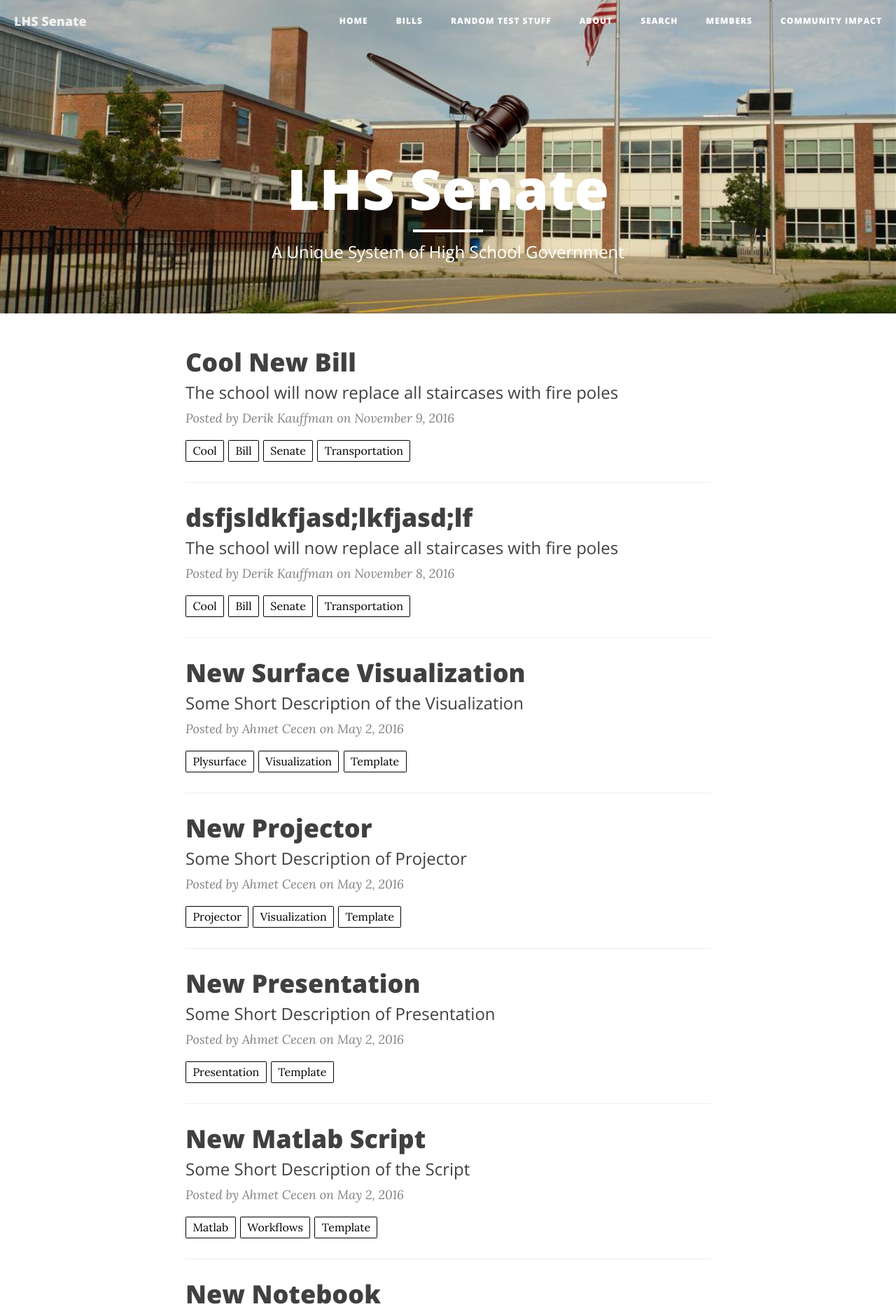
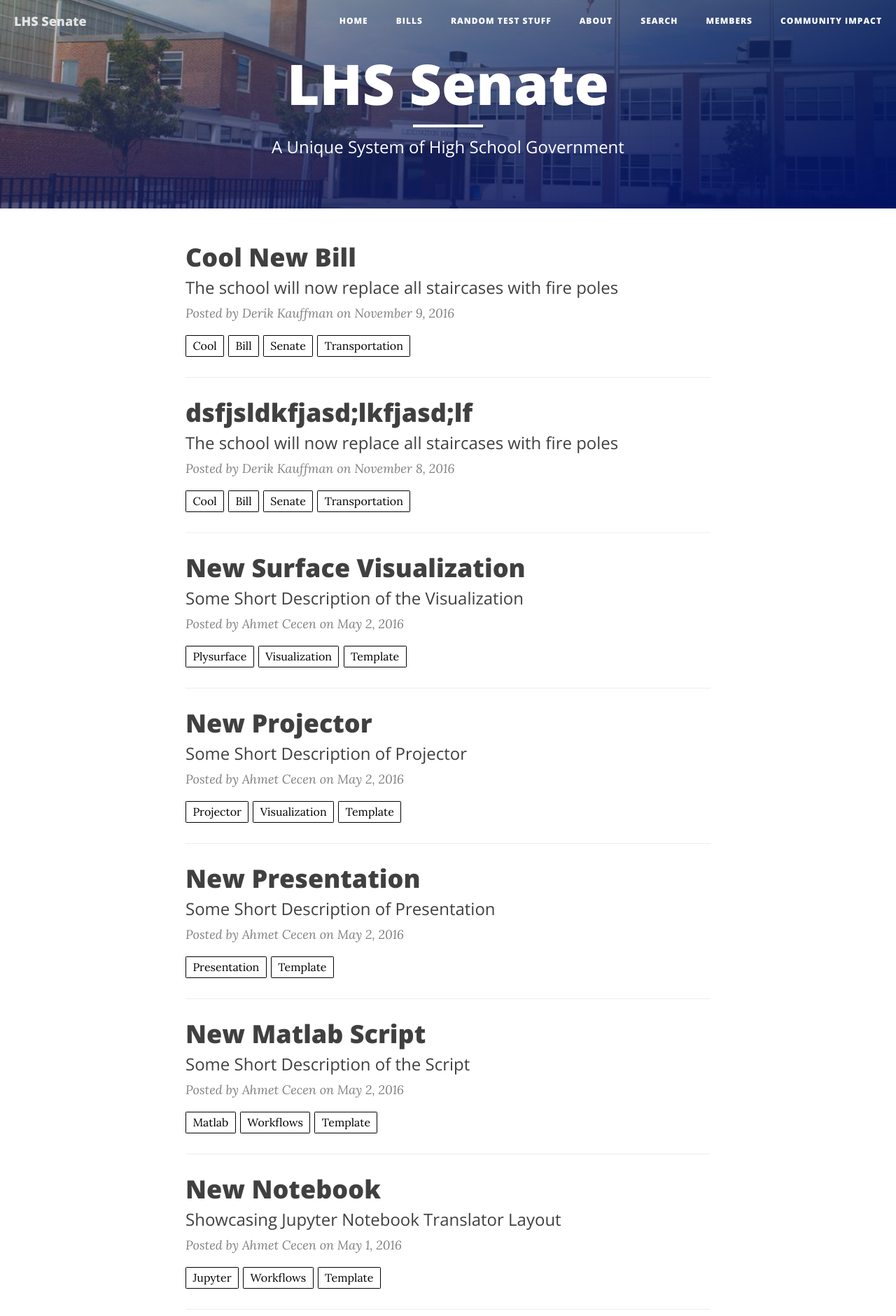
Before and after one commit to vitaedev/lhssenate, a Jekyll site: the page built from index.html, in a window 1280 px wide. Shown: the top 1881 px of the page at 70% size. Built offline with Jekyll 4.4.1, drawn with Linux system fonts in a browser that asks for light colours; nearby versions of some CDN libraries; the list of posts is cut into pages by our own code; comment, search, counter and statistics services are not loaded.

Commit message:
blueified the banner

```diff
--- a/_config.yml
+++ b/_config.yml
@@ -10,7 +10,7 @@ url: "http://vitaedev.com/"
 baseurl: "/lhssenate"
 header-img: img/home-bg.jpg
 headercolor: "#FFFFFF"
-logo: /lhssenate/img/logos/gavel.png
+#logo: /lhssenate/img/logos/gavel.png
 
 # Tertiary Parameters
 github_username:  vitaedev
--- a/_includes/head.html
+++ b/_includes/head.html
@@ -22,7 +22,7 @@
     <link rel="stylesheet" href="{{ "/css/bootstrap.min.css" | prepend: site.baseurl | prepend: site.url }}">
 
     <!-- Custom CSS -->
-    <link rel="stylesheet" href="{{ "/css/clean-blog.css" | prepend: site.baseurl | prepend: site.url }}">
+    <link rel="stylesheet" href="{{ "/css/clean-blog.css" | prepend: site.baseurl }} ">
 
 	<!-- Adjust Colors -->
     <link rel="stylesheet" href="{{ "/colorscheme.css" | prepend: site.baseurl | prepend: site.url }}">
--- a/_layouts/page.html
+++ b/_layouts/page.html
@@ -3,7 +3,8 @@ layout: default
 ---
 
 <!-- Page Header -->
-<header class="intro-header" style="background-image: url('{{ site.baseurl }}/{% if page.header-img %}{{ page.header-img }}{% else %}{{ site.header-img }}{% endif %}')">
+<!-- <header class="intro-header" style="background-image: url('{{ site.baseurl }}/{% if page.header-img %}{{ page.header-img }}{% else %}{{ site.header-img }}{% endif %}')"> -->
+<header class="intro-header" style="-webkit-background-size:cover">
     <div class="container">
         <div class="row">
             <div class="col-lg-8 col-lg-offset-2 col-md-10 col-md-offset-1">
--- a/css/clean-blog.css
+++ b/css/clean-blog.css
@@ -138,13 +138,16 @@ hr.small {
   }
 }
 .intro-header {
-  background-color: #808080;
+  background-image: url('/lhssenate/img/home-bg.jpg');
+  background: linear-gradient(-5deg, rgba(0, 7, 107, 0.6) 0%, rgba(0, 0, 0, 0) 100%), linear-gradient(135deg, rgba(247, 252, 255, 0.17) 0%,rgb(6, 35, 86) 100%), url(/lhssenate/img/home-bg.jpg) no-repeat center;
+
+/*  background-color: #808080;
   background: no-repeat center center;
   background-attachment: scroll;
   -webkit-background-size: cover;
   -moz-background-size: cover;
   background-size: cover;
-  -o-background-size: cover;
+  -o-background-size: cover;*/
   margin-bottom: 20px;
 }
 @media only screen and (min-width: 768px) {
```
